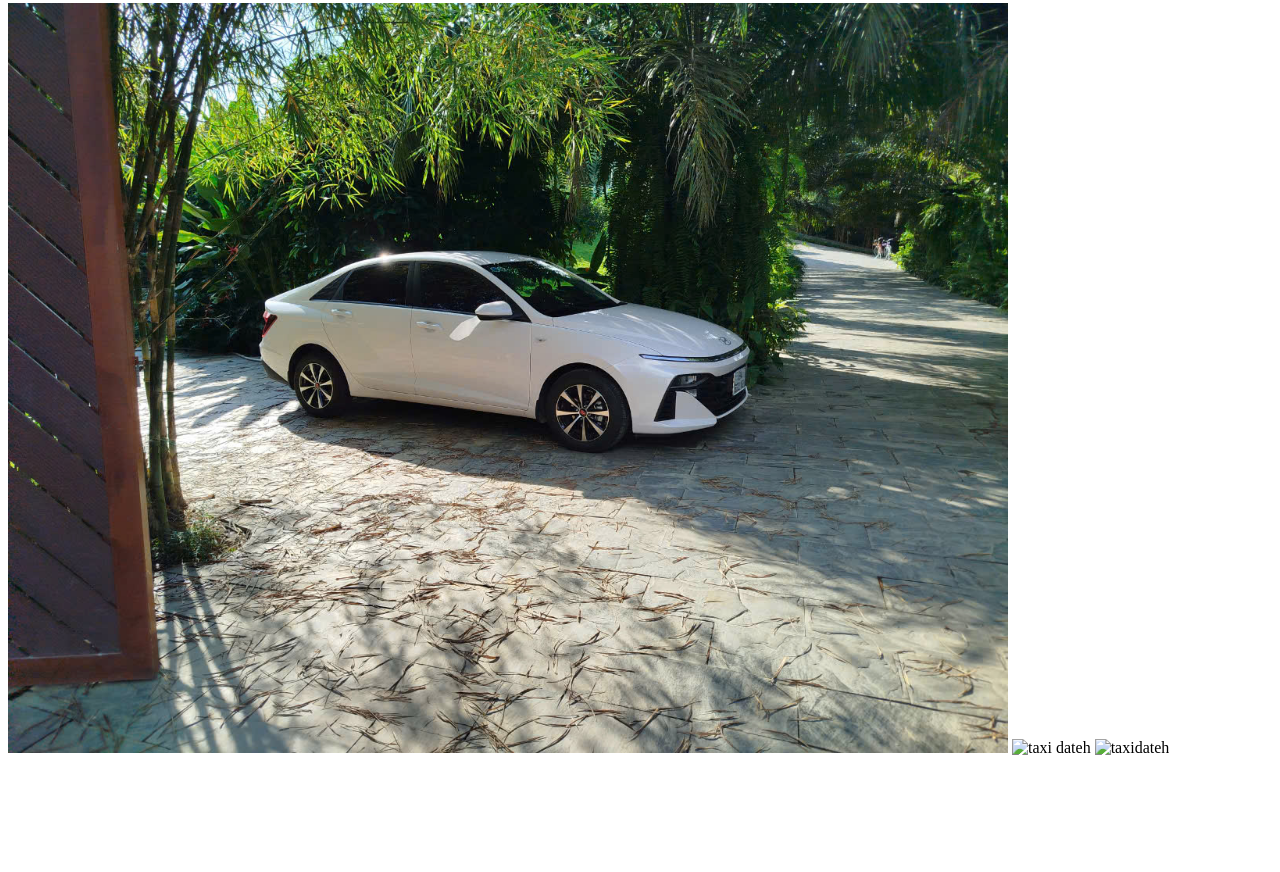
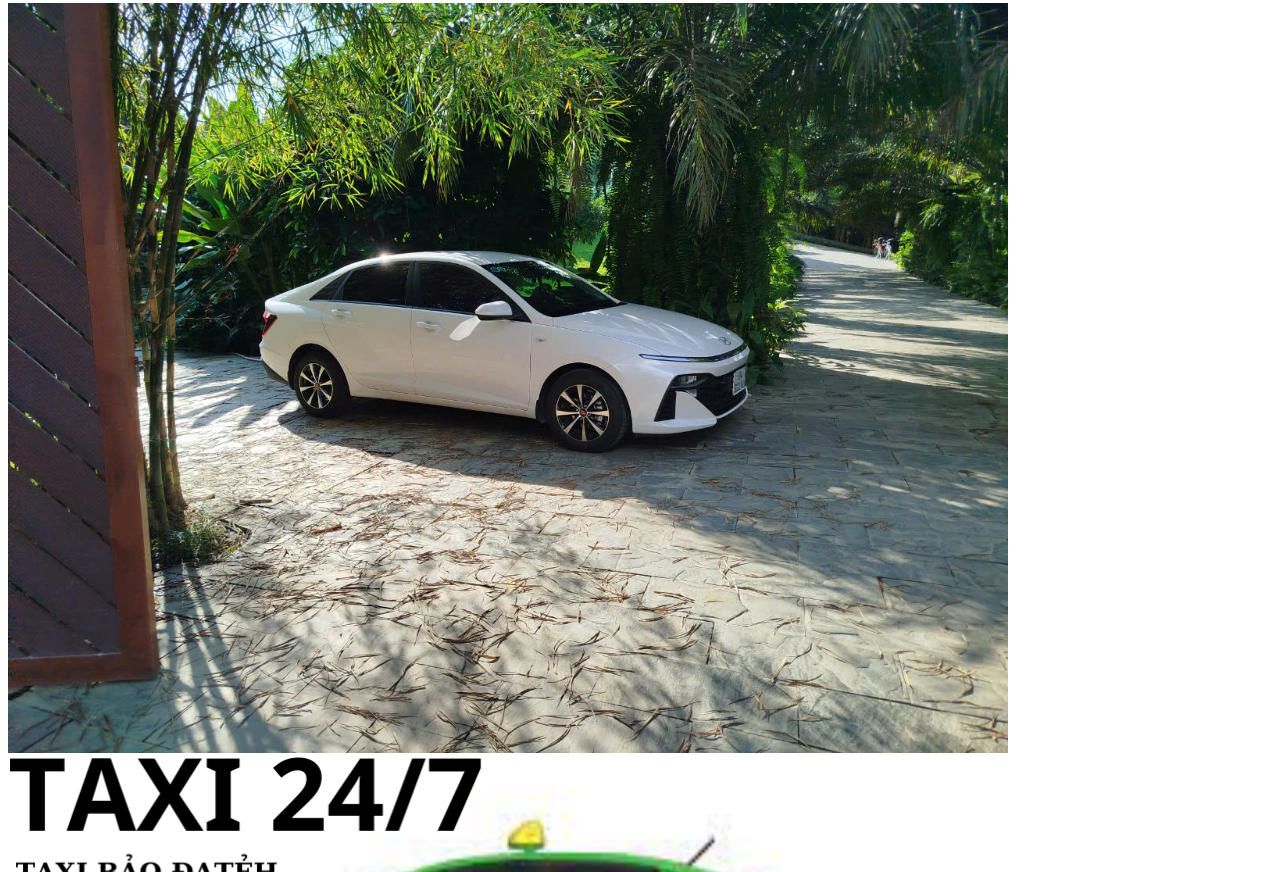
Before and after one commit to taxidateh/duan1, a plain HTML site: page index.html in a window 1280 px wide. Shown: the part 80-952 px from the top of the page. Before the commit the page ends 845 px from the top, so only its background shows below. Drawn offline with Linux system fonts and the light colour scheme.

Commit message:
Add files via upload

```diff
--- a/index.html
+++ b/index.html
@@ -22,6 +22,6 @@
 <a href="/3.html">Liên Hệ</a>
 
 <h1></h1>
-<img src="/img/xe.jpg" alt="taxi đạ tẻh" width="1000" />
-<img src="/img/TAXI 247.png" alt="taxi dateh" width="1000" />
-<img src="/img/card.jpg" alt="taxidateh" width="1000" />
+<img src="img/xe.jpg" alt="taxi đạ tẻh" width="1000" />
+<img src="img/TAXI247.png" alt="taxi dateh" width="1000" />
+<img src="img/vip.jpg" alt="taxidateh" width="1000" />
```
Also changed, not shown: img/TAXI247.png (added), img/card.jpg (added).
